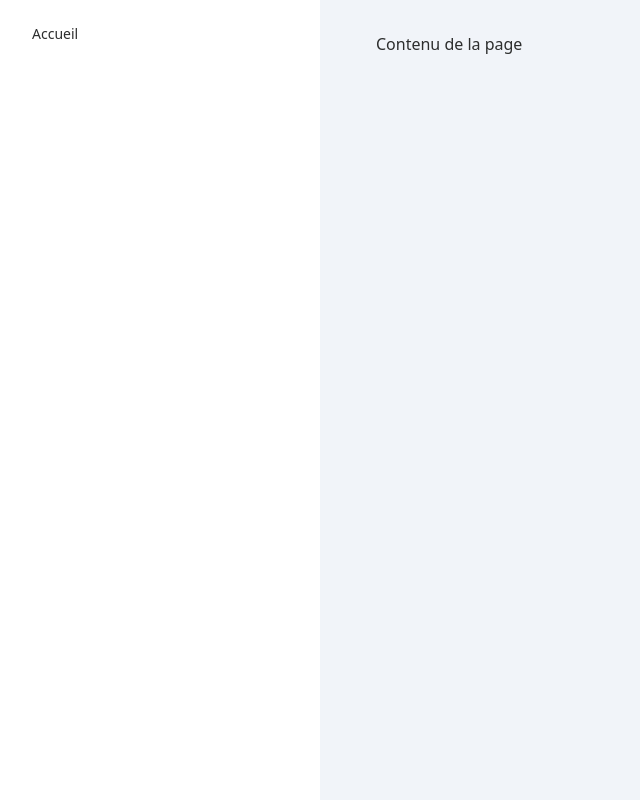
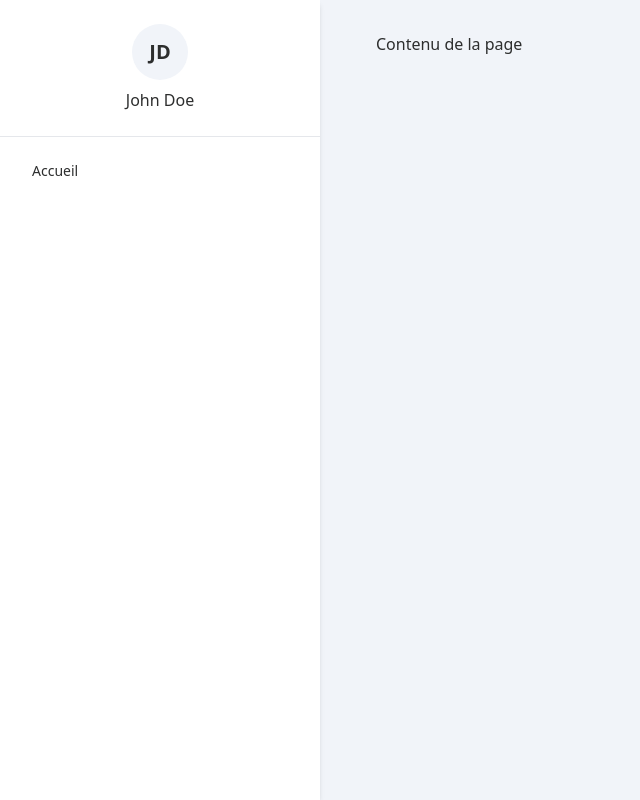
Before and after one commit to fayrtrick/car-manager, a React (Vite) app: page / in a window 1280 px wide. Shown: the whole page, without its empty margins (0-640 px from the left). Built offline with nearby package versions, Linux system fonts and the light colour scheme.

Commit message:
Avatar dans la sidenav

```diff
--- a/src/components/Layout/Sidebar.tsx
+++ b/src/components/Layout/Sidebar.tsx
@@ -15,16 +15,20 @@ const liensNavigation = [
 
 const Sidebar = ({}: SidebarProps) => {
   return (
-    <div className="drawer-side">
+    <div className="drawer-side shadow-md">
       <label htmlFor="sidebar" className="lg:!invisible drawer-overlay"></label>
 
-      {/* Contenu */}
       <div className="flex flex-col h-full w-80 bg-white">
 
-        <div className="lg:hidden flex justify-end p-3">
+        <div className="lg:hidden flex justify-end p-4 pb-0">
           <label htmlFor="sidebar" className="p-1.5 cursor-pointer">
             <GrClose className="!stroke-gray-100" />
           </label>
+        </div>
+
+        <div className="flex flex-col items-center px-4 py-6 gap-2 border-b">
+          <div className="font-bold text-xl bg-base-100 w-14 h-14 rounded-full flex justify-center items-center">JD</div>
+          <p className="font-medium">John Doe</p>
         </div>
 
         <ul className="menu p-4 w-80 h-full text-base-content">
```
